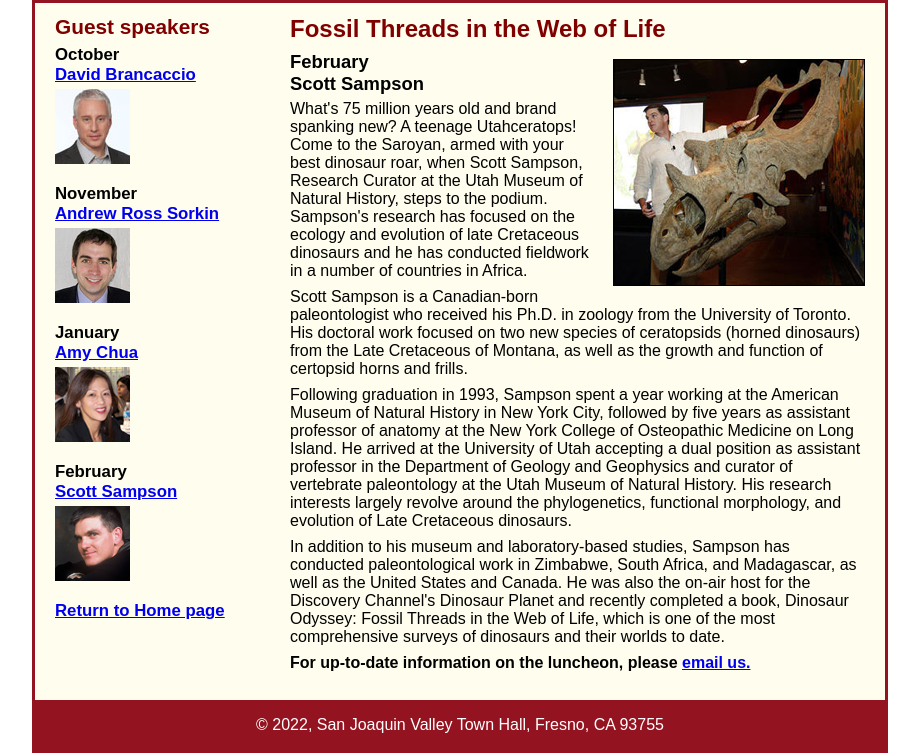
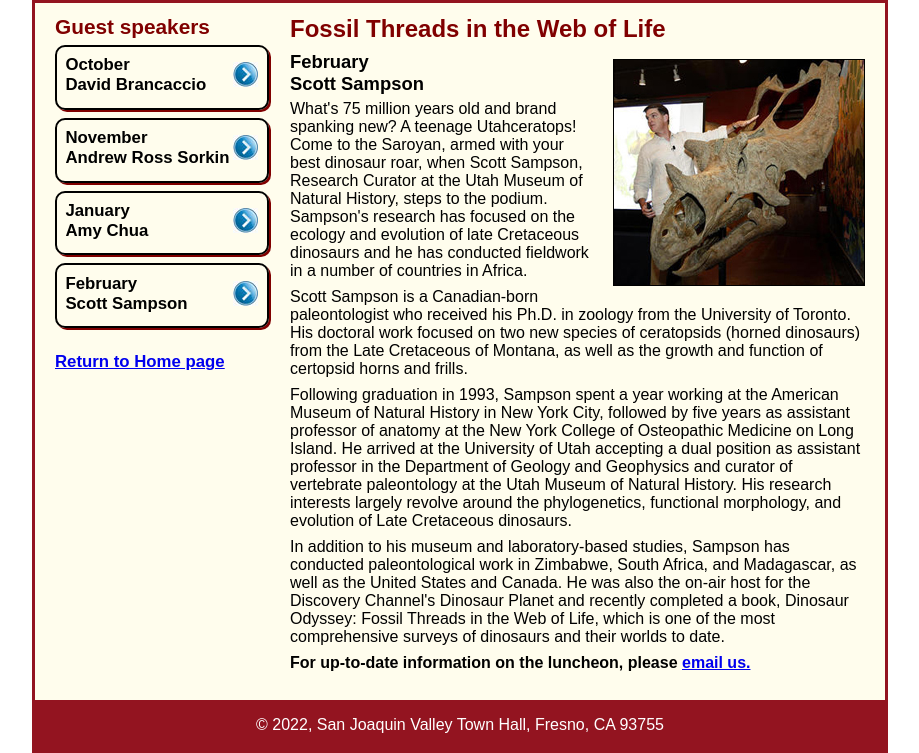
Before and after one commit to adeleon885/cis148-townhall, a plain HTML site: page town_hall/speakers/c07x_sampson.html in a window 1280 px wide. Shown: the part 120-873 px from the top of the page, without its empty margins (180-1099 px from the left). Drawn offline with Linux system fonts and the light colour scheme.

Commit message:
Add files via upload
M7 Exercise 2

```diff
--- a/town_hall/speakers/c07x_sampson.html
+++ b/town_hall/speakers/c07x_sampson.html
@@ -47,15 +47,16 @@
 
 		<aside>
 			<h2>Guest speakers</h2>
-			<h3>October<br><a href="c06x_brancaccio.html">David Brancaccio</a></h3>
-			<img src="../images/brancaccio75.jpg" alt="David Brancaccio photo">
-			<h3>November<br><a href="#">Andrew Ross Sorkin</a></h3>
-			<img src="../images/sorkin75.jpg" alt="Andrew Ross Sorkin photo">
-			<h3>January<br><a href="#">Amy Chua</a></h3>
-			<img src="../images/chua75.jpg" alt="Amy Chua photo">
-			<h3>February<br><a href="c07x_sampson.html">Scott Sampson</a></h3>
-			<img src="../images/sampson75.jpg" alt="Scott Sampson photo">
-			<h3><a href="../index.html">Return to Home page</a></h3>
+			<nav id="nav_list">
+				<ul>
+					<li><h3><a href="c06x_brancaccio.html">October<br>David Brancaccio</a></h3></li>
+					<li><h3><a href="#">November<br>Andrew Ross Sorkin</a></h3></li>
+					<li><h3><a href="#">January<br>Amy Chua</a></h3></li>
+					<li><h3><a href="c07x_sampson.html">February<br>Scott Sampson</a></h3></li>
+				</ul>
+				<h3><a href="../index.html">Return to Home page</a></h3>
+			</nav>
+
 		</aside>
 	</main>
 	<footer>
--- a/town_hall/styles/c07x_speaker.css
+++ b/town_hall/styles/c07x_speaker.css
@@ -16,6 +16,9 @@ body {
 }
 a:focus, a:hover {
 	font-style: italic;
+}
+a:visited {
+	color: blue;
 }
 /* the styles for the header */
 header {
@@ -77,7 +80,7 @@ article img {
 /* the styles for the aside */
 aside {
 	width: 215px;
-	float: right;
+	float: left;
 	padding: 0 0 20px 20px;
 }
 aside h2 {
@@ -105,3 +108,30 @@ footer p {
 	color: white;
 	padding: 1em 0;
 }
+
+#nav_list ul {
+	list-style-type: none;
+	margin-left: 0;
+	margin-bottom: 1.5em;
+}
+#nav_list ul li {
+	width: 210px;
+	margin-bottom: 0.5em;
+	border: 2px solid black;
+	border-radius: 10px;
+	box-shadow: 2px 2px #800000;
+}
+#nav_list ul li a {
+	display: block;
+	padding: 0.5em 0 0.5em 0.5em;
+	padding-right: 1.5em;
+	text-decoration: none;
+	font-weight: bold;
+	color: black;
+	background-image: url('../images/right.jpg');
+	background-repeat:no-repeat;
+	background-position: 95% center;
+}
+#nav_list ul li a.current {
+	color: #800000;
+}
```
